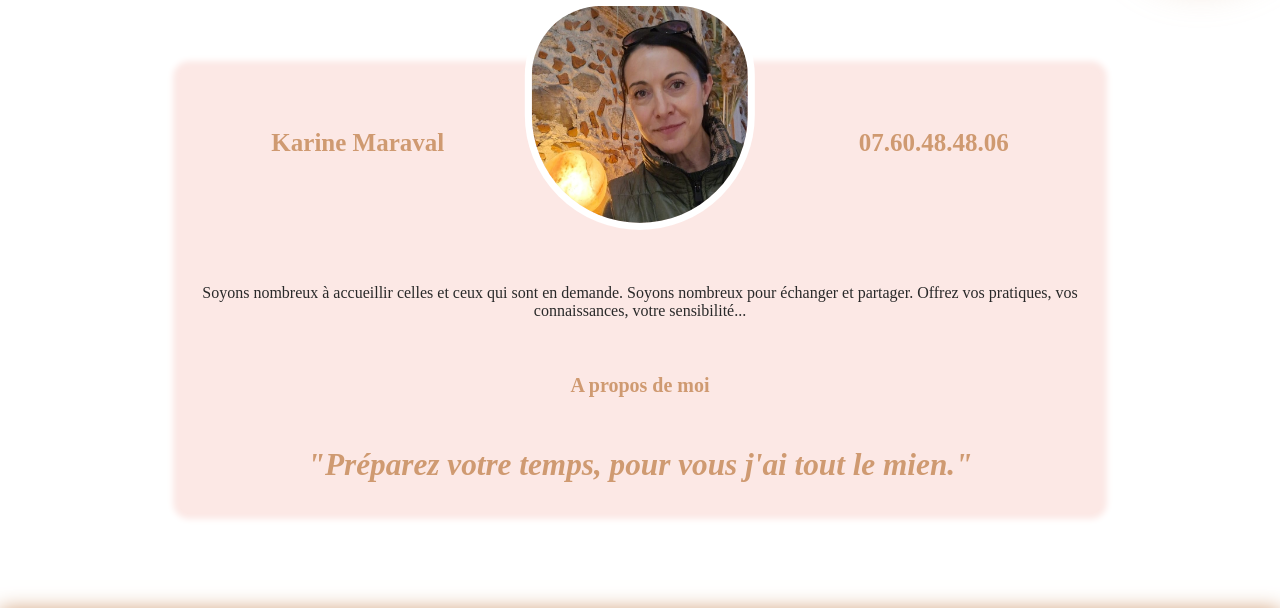
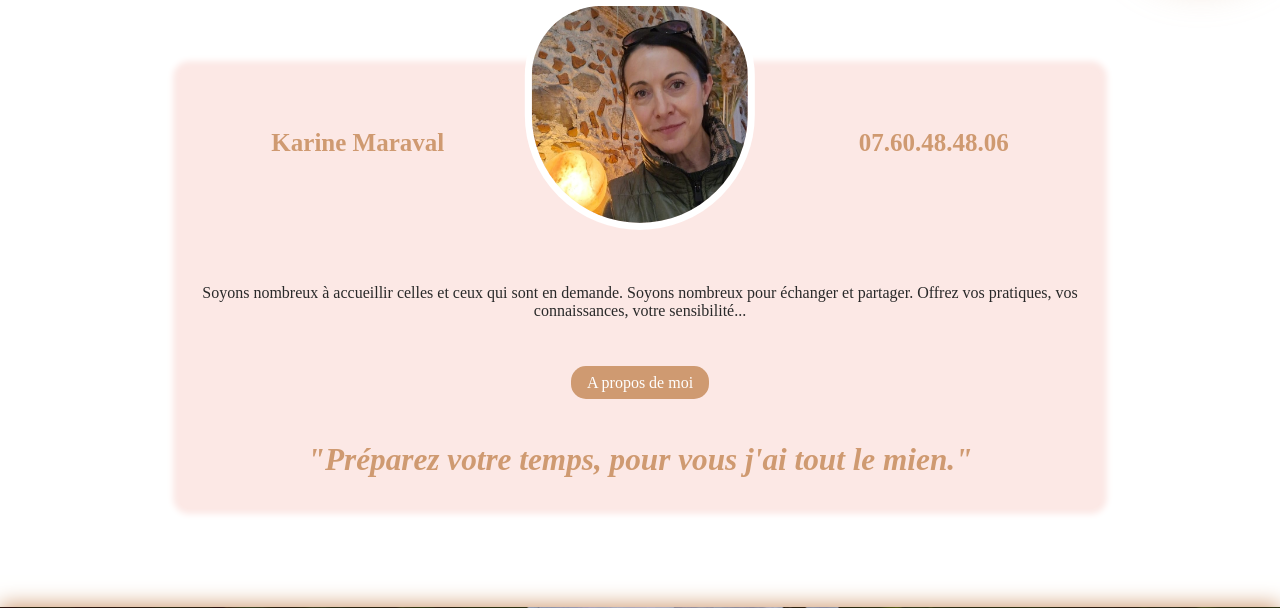
Before and after one commit to Nifrael/jeannelle-1, a PHP site: page / in a window 1280 px wide. Shown: the part 1670-2278 px from the top of the page. Run offline with PHP 8.4, Linux system fonts and the light colour scheme; some libraries are stand-ins or nearby versions; some web fonts are replaced.

Commit message:
Modification du visuel du bouton

```diff
--- a/assets/css/components.css
+++ b/assets/css/components.css
@@ -112,19 +112,15 @@ section {
 .button {
   border-radius: 15px;
   text-decoration: none;
-  /* background-color: var(--white); */
-  color: var(--important-color);
-  font-weight: bolder;
-  font-size: var(--h5);
+  background-color: var(--important-color);
+  color: var(--white);
   padding: 0.5rem 1rem;
-  /* border: 2px solid var(--important-color); */
   transition: 0.7s ease-in-out;
 }
 
 .button:hover {
-  /* border: 2px solid var(--important-color); */
-  background-color: var(--important-color);
-  color: var(--white);
+  background-color: var(--white);
+  color: var(--important-color);
   transition: 0.7s ease-in-out;
 }
 
@@ -230,7 +226,7 @@ footer a:hover {
   }
 
   .button-container {
-    margin: 15% auto;
+    margin: 10% auto;
   }
 
   .footer-container {
```
